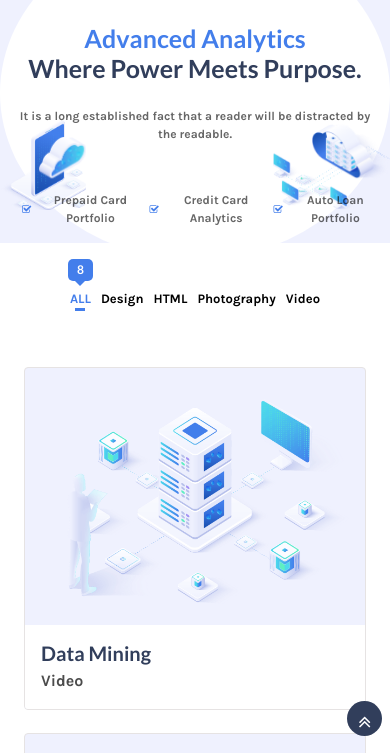
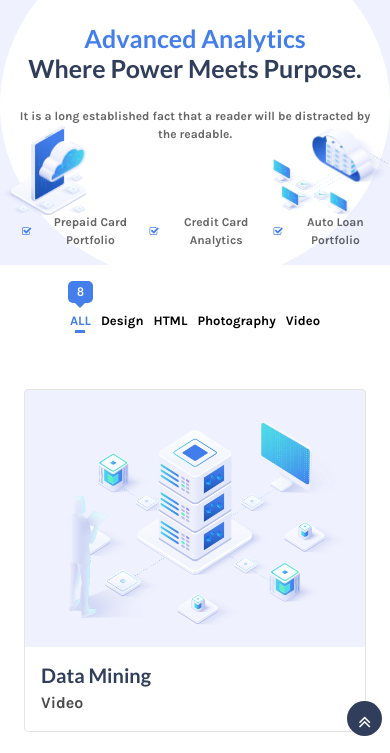
Before and after one commit to krutik7/Bootstrap-Main-Project.io, a plain HTML site: page index.html in a window 390 px wide. Shown: the part 91-844 px from the top of the page. Drawn offline with Linux system fonts and the light colour scheme.

Commit message:
hahahahha

```diff
--- a/style.css
+++ b/style.css
@@ -277,6 +277,39 @@ h1 {
     left: 0%;
     height: 100%;
     width: 100%;
+  }
+  .fa-text-div{
+    margin-top: 70px !important;
+  }
+  .left-img-1{
+    position: absolute;
+    bottom: 14%;
+    left: 0%;
+    z-index: 1;
+    width: 22%;
+  }
+  .left-img-2{
+    position: absolute;
+    bottom: 24%;
+    left: 10%;
+    z-index: 1;
+    width: 12%;
+    animation: up 2s infinite;
+  }
+  .right-img-1{
+    position: absolute;
+    bottom: 14%;
+    right: 0%;
+    width: 30%;
+    z-index: 1;
+  }
+  .right-img-2{
+    position: absolute;
+    bottom: 24%;
+    right: 0%;
+    z-index: 1;
+    width: 20%;
+    animation: up 2s infinite;
   }
 }
 
```
